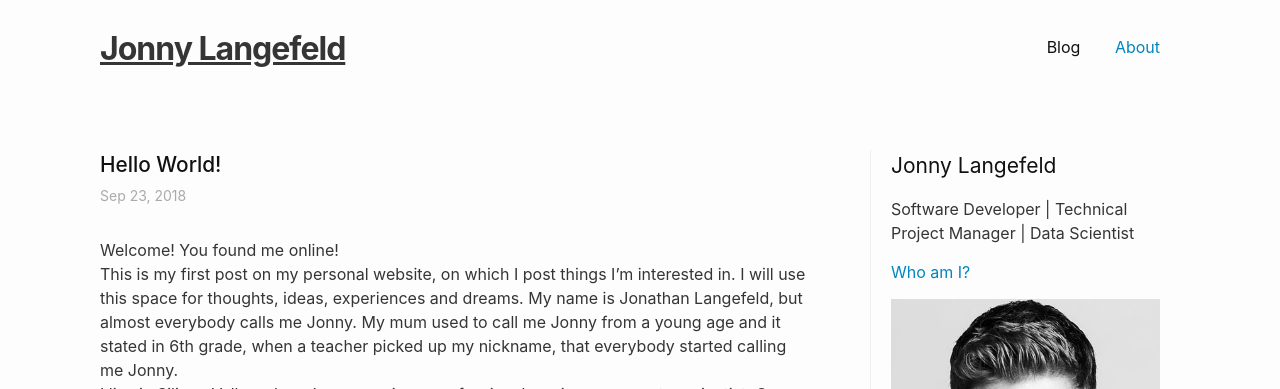
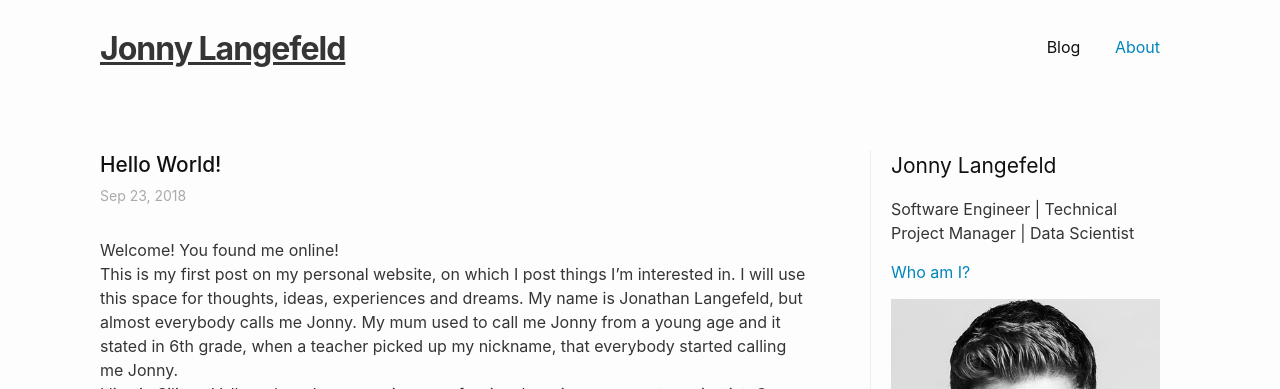
Before and after one commit to jonnylangefeld/jonnylangefeld.com, a Jekyll site: the page built from index.html, in a window 1280 px wide. Shown: the top 389 px of the page. Built offline with Jekyll 4.4.1, drawn with Linux system fonts in a browser that asks for light colours; emoji names are drawn with the system emoji font; the list of posts is cut into pages by our own code.

```diff
--- a/_includes/sidebar.html
+++ b/_includes/sidebar.html
@@ -1,6 +1,6 @@
 <div id="sidebar">
   <h1 style="font-size: 21px;">Jonny Langefeld</h1>
-  <p>Software Developer | Technical Project Manager | Data Scientist</p>
+  <p>Software Engineer | Technical Project Manager | Data Scientist</p>
   <p><a href="/about">Who am I?</a></p>
   <img src="/assets/Jonathan-Langefeld.jpg" />
 
```
Also changed, not shown: about.md (+1 -1 lines).
